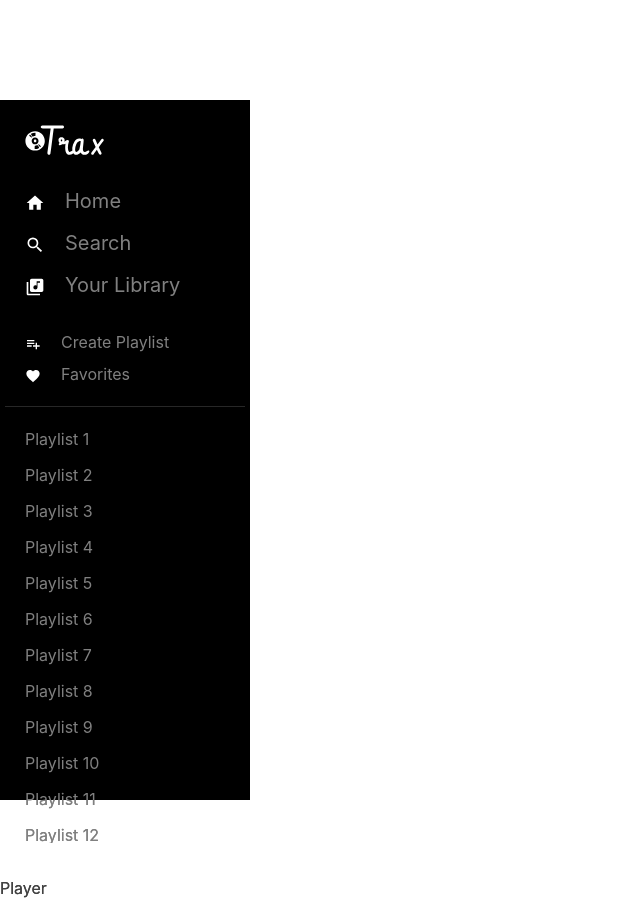
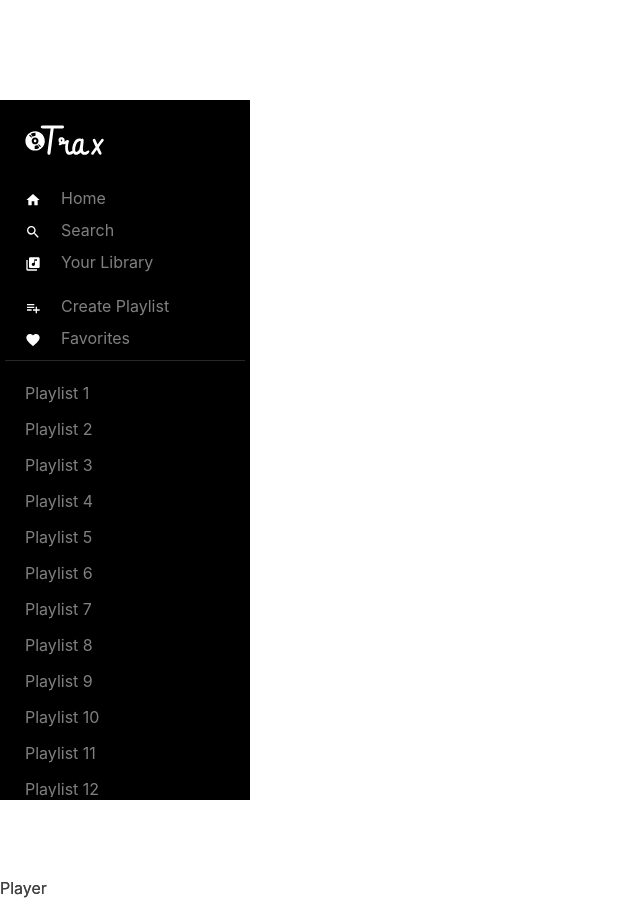
Before and after one commit to hacktivist123/NextJS-Player, a Next.js app: page /components/layout in a window 1280 px wide. Shown: the top 900 px of the page, without its empty margins (0-640 px from the left). Built offline with nearby package versions, Linux system fonts and the light colour scheme.

Commit message:
fix sidebar content leabing the sidebar container

```diff
--- a/pages/components/sidebar.tsx
+++ b/pages/components/sidebar.tsx
@@ -50,7 +50,7 @@ const musicMenu = [
   },
 ];
 
-const playerSideBar = () => {
+const playerSidebar = () => {
   return (
     <Box
       width="100%"
@@ -63,10 +63,10 @@ const playerSideBar = () => {
         <Box width="120px" marginBottom="20px" paddingX="20px">
           <NextImage src="/logo.svg" height={60} width={120} />
         </Box>
-        <Box marginBottom="30px">
-          <List spacing={3}>
+        <Box marginBottom="20px">
+          <List spacing={2}>
             {navMenu.map((menu) => (
-              <ListItem paddingX="20px" fontSize="20px" key={menu.name}>
+              <ListItem paddingX="20px" fontSize="16px" key={menu.name}>
                 <LinkBox>
                   <NextLink href={menu.route} passHref>
                     <LinkOverlay>
@@ -103,11 +103,11 @@ const playerSideBar = () => {
             ))}
           </List>
         </Box>
-        <Divider color="gray.800" marginTop="20px" />
+        <Divider color="gray.800" marginTop="10px" />
         <PlaylistMenu />
       </Box>
     </Box>
   );
 };
 
-export default playerSideBar;
+export default playerSidebar;
```
